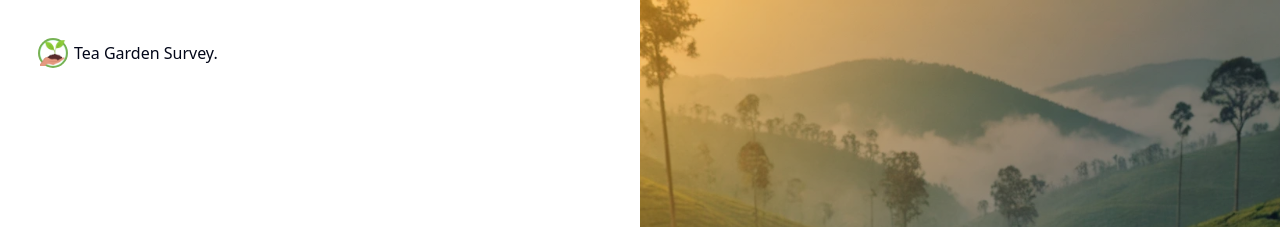
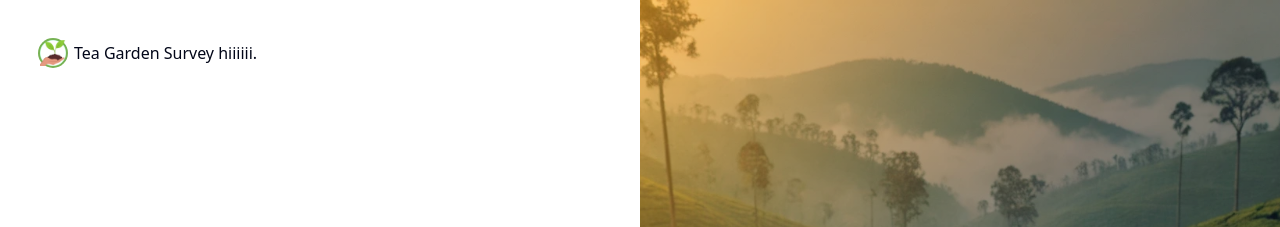
Before and after one commit to manduakash/TeaGardenSurvey-web-stagging, a Next.js app: page /login in a window 1280 px wide. Shown: the top 227 px of the page. Built offline with nearby package versions, Linux system fonts and the light colour scheme.

Commit message:
first commit

```diff
--- a/src/app/login/page.jsx
+++ b/src/app/login/page.jsx
@@ -15,7 +15,7 @@ export default function LoginPage() {
           <div className="flex items-center justify-center p-0 rounded-full ring-2 ring-[#77B254] bg-green-200 dark:bg-slate-800">
             <Image src={Icon} alt="logo" width={26} height={26}  />
           </div>
-            Tea Garden Survey.
+            Tea Garden Survey hiiiiii.
           </Link>
         </div>
         <div className="flex flex-1 items-center justify-center">
```
